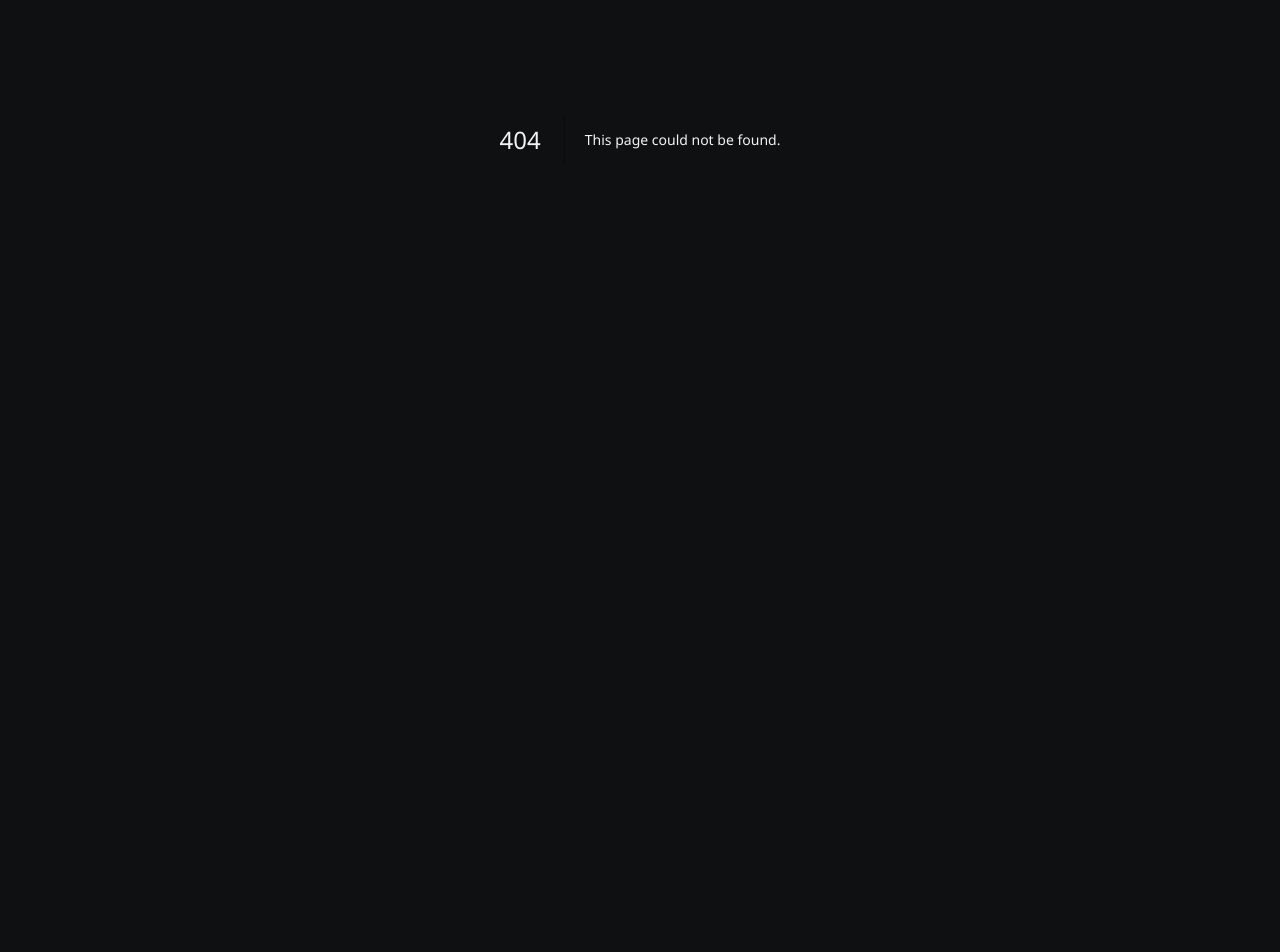
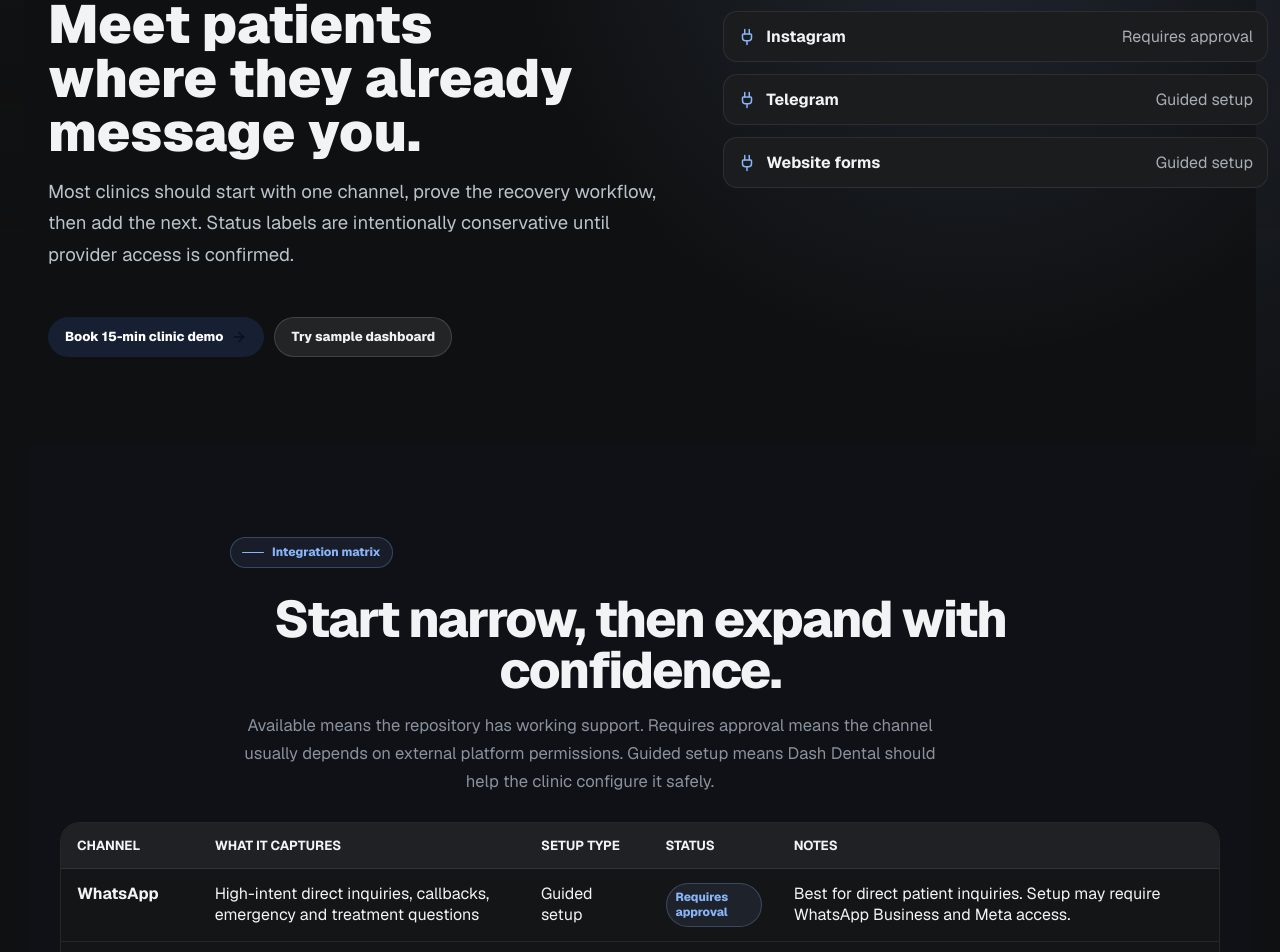
Before and after one commit to christopherstalker/DashDental, a Next.js app: page /integrations-guide in a window 1280 px wide. Before the commit this address had no page. Shown: the part 260-1212 px from the top of the page. Before the commit the page ends 800 px from the top, so only its background shows below. Built offline with nearby package versions, Linux system fonts and the light colour scheme.

Commit message:
Add integrations guide page

```diff
--- /dev/null
+++ b/src/app/integrations-guide/page.tsx
@@ -0,0 +1,125 @@
+import type { Metadata } from "next";
+import Link from "next/link";
+import { ArrowRight, CheckCircle2, Plug } from "lucide-react";
+import { SiteShell } from "@/features/design-system/components/site-shell";
+import { MarketingFooter } from "@/features/marketing/components/marketing-footer";
+import { MarketingNav } from "@/features/marketing/components/marketing-nav";
+import {
+  integrationRows,
+  primaryCta,
+  secondaryCta,
+} from "@/features/marketing/content/dash-dental";
+
+export const metadata: Metadata = {
+  title: "Integrations — Dash Dental",
+  description:
+    "Dash Dental integration matrix for WhatsApp, Instagram, Telegram, website forms, clinic context, and manual call notes.",
+  alternates: {
+    canonical: "/integrations-guide",
+  },
+  openGraph: {
+    title: "Integrations — Dash Dental",
+    description:
+      "See channel status, setup type, and notes for Dash Dental patient-message recovery integrations.",
+    url: "/integrations-guide",
+  },
+};
+
+export default function IntegrationsGuidePage() {
+  return (
+    <SiteShell>
+      <main className="recovery-landing integrations-page dash-marketing">
+      <section className="recovery-hero integrations-hero">
+        <MarketingNav launchPage="/integrations-guide" />
+        <div className="pricing-hero-shell integrations-hero-shell">
+          <div className="pricing-hero-copy">
+            <span className="recovery-beta-badge">Channel matrix</span>
+            <h1>Meet patients where they already message you.</h1>
+            <p>
+              Most clinics should start with one channel, prove the recovery workflow,
+              then add the next. Status labels are intentionally conservative until
+              provider access is confirmed.
+            </p>
+            <div className="recovery-hero-actions">
+              <Link className="recovery-primary-button" href="/support#request">
+                {primaryCta}
+                <ArrowRight size={16} />
+              </Link>
+              <Link className="recovery-secondary-button" href="/demo">
+                {secondaryCta}
+              </Link>
+            </div>
+          </div>
+
+          <div className="integration-status-panel">
+            {integrationRows.slice(0, 4).map((row) => (
+              <article key={row.channel}>
+                <Plug size={18} />
+                <strong>{row.channel}</strong>
+                <span>{row.status}</span>
+              </article>
+            ))}
+          </div>
+        </div>
+      </section>
+
+      <section className="recovery-section integration-matrix-section">
+        <div className="recovery-section-heading">
+          <p className="recovery-kicker">Integration matrix</p>
+          <h2>Start narrow, then expand with confidence.</h2>
+          <p>
+            Available means the repository has working support. Requires approval
+            means the channel usually depends on external platform permissions. Guided
+            setup means Dash Dental should help the clinic configure it safely.
+          </p>
+        </div>
+        <div className="comparison-table-wrap">
+          <table className="pricing-comparison-table integration-matrix-table">
+            <thead>
+              <tr>
+                <th scope="col">Channel</th>
+                <th scope="col">What it captures</th>
+                <th scope="col">Setup type</th>
+                <th scope="col">Status</th>
+                <th scope="col">Notes</th>
+              </tr>
+            </thead>
+            <tbody>
+              {integrationRows.map((row) => (
+                <tr key={row.channel}>
+                  <th scope="row">{row.channel}</th>
+                  <td>{row.captures}</td>
+                  <td>{row.setup}</td>
+                  <td>
+                    <span className="integration-status-pill">{row.status}</span>
+                  </td>
+                  <td>{row.notes}</td>
+                </tr>
+              ))}
+            </tbody>
+          </table>
+        </div>
+      </section>
+
+      <section className="recovery-section dash-final-cta">
+        <div>
+          <CheckCircle2 size={22} />
+          <h2>Start with one channel.</h2>
+          <p>No CRM migration required. Add more once the team is comfortable.</p>
+        </div>
+        <div className="recovery-hero-actions">
+          <Link className="recovery-primary-button" href="/support#request">
+            {primaryCta}
+            <ArrowRight size={16} />
+          </Link>
+          <Link className="recovery-secondary-button" href="/demo">
+            {secondaryCta}
+          </Link>
+        </div>
+      </section>
+
+      <MarketingFooter />
+    </main>
+    </SiteShell>
+  );
+}
```
